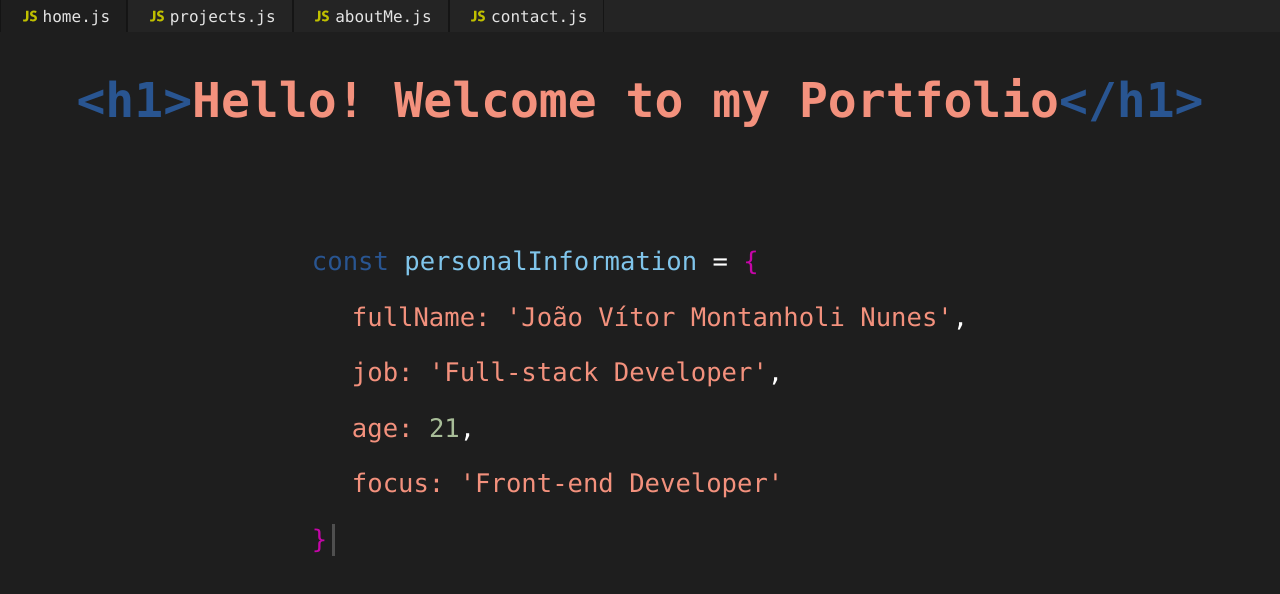
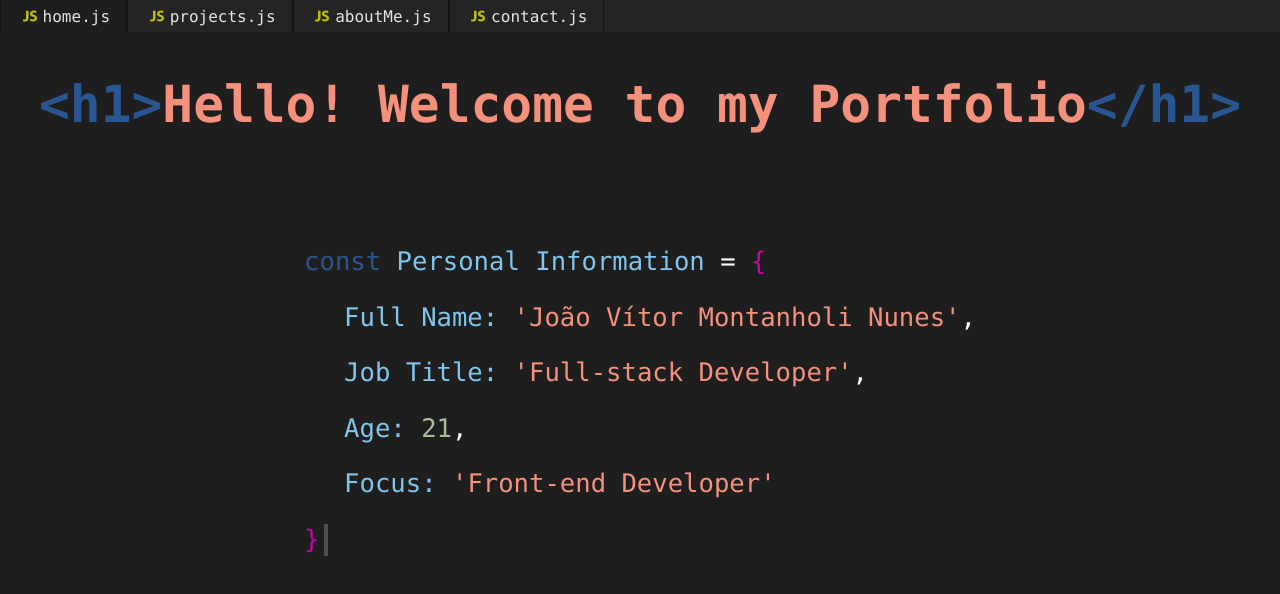
Before and after one commit to jmontanholi/newPortfolio-React, a React (Create React App) app: page / in a window 1280 px wide. Shown: the top 594 px of the page. Built offline with nearby package versions, Linux system fonts and the light colour scheme.

Commit message:
Fix title on homepage for 1024 px

```diff
--- a/src/assets/stylesheets/hero.module.scss
+++ b/src/assets/stylesheets/hero.module.scss
@@ -15,7 +15,7 @@ body {
 }
 
 .title {
-  font-size: 3rem;
+  font-size: calc(2rem + 1.5vw);
   position: absolute;
   top: 4%;
 }
--- a/src/pages/heroSection.js
+++ b/src/pages/heroSection.js
@@ -12,27 +12,35 @@ const Hero = () => (
       <p className={`${style.objectOpening}`}>
         <span className="constBlue">const</span>
         {' '}
-        <span className="constNameBlue">personalInformation</span>
+        <span className="constNameBlue">Personal Information</span>
         {' '}
         =
         {' '}
         <span className="curlyBraces">{'{'}</span>
       </p>
       <p className={`contentOrange ${style.objectInfo}`}>
-        fullName: &apos;João Vítor Montanholi Nunes&apos;
+        <span className="constNameBlue">Full Name:</span>
+        {' '}
+        &apos;João Vítor Montanholi Nunes&apos;
         <span className="comma">,</span>
       </p>
       <p className={`contentOrange ${style.objectInfo}`}>
-        job: &apos;Full-stack Developer&apos;
+        <span className="constNameBlue">Job Title:</span>
+        {' '}
+        &apos;Full-stack Developer&apos;
         <span className="comma">,</span>
       </p>
       <p className={`contentOrange ${style.objectInfo}`}>
-        age:
+        <span className="constNameBlue">Age:</span>
         {' '}
         <span className="number">21</span>
         <span className="comma">,</span>
       </p>
-      <p className={`contentOrange ${style.objectInfo}`}>focus: &apos;Front-end Developer&apos;</p>
+      <p className={`contentOrange ${style.objectInfo}`}>
+        <span className="constNameBlue">Focus:</span>
+        {' '}
+        &apos;Front-end Developer&apos;
+      </p>
       <p className={`${style.objectClosing} curlyBraces`}>
         {'}'}
         <span className={`${style.writeEffect}`} />
```
